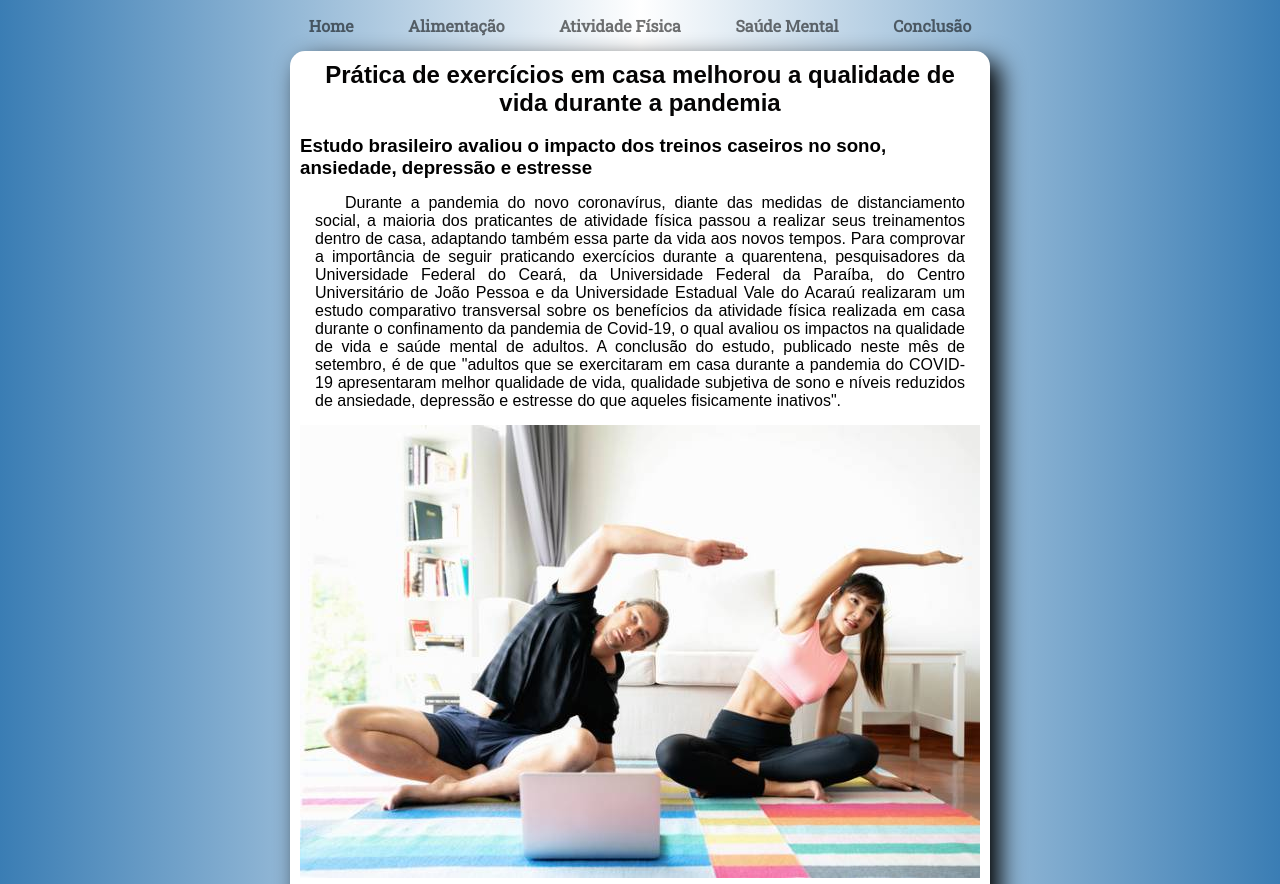
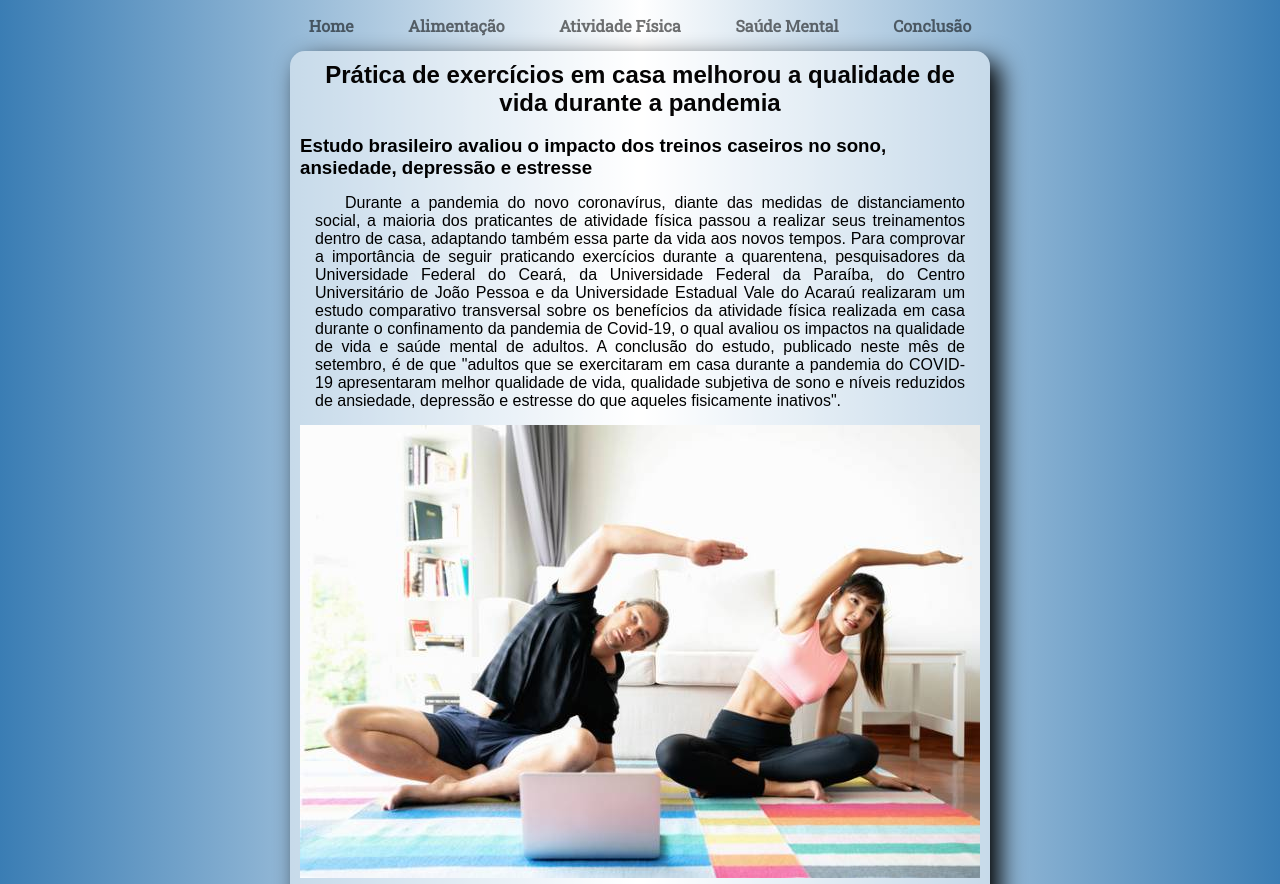
Before and after one commit to Saraiva94/site.saude.unigranrio, a plain HTML site: page Trabalho PCA/PCA Atividade Física/AtividadeFísica.html in a window 1280 px wide. Shown: the top 884 px of the page. Drawn offline with Linux system fonts and the light colour scheme.

Commit message:
Update style.css

```diff
--- a/Trabalho PCA/PCA Atividade Física/style.css
+++ b/Trabalho PCA/PCA Atividade Física/style.css
@@ -11,7 +11,7 @@ background-image: linear-gradient(to right, #3a7db4, white, #3a7db4);
 }
 
 main {
-    background-color: white;
+    background-color: rgba(255, 255, 255, 0.473);
     width: 680px;
     padding: 10px;
     margin: auto;
```
